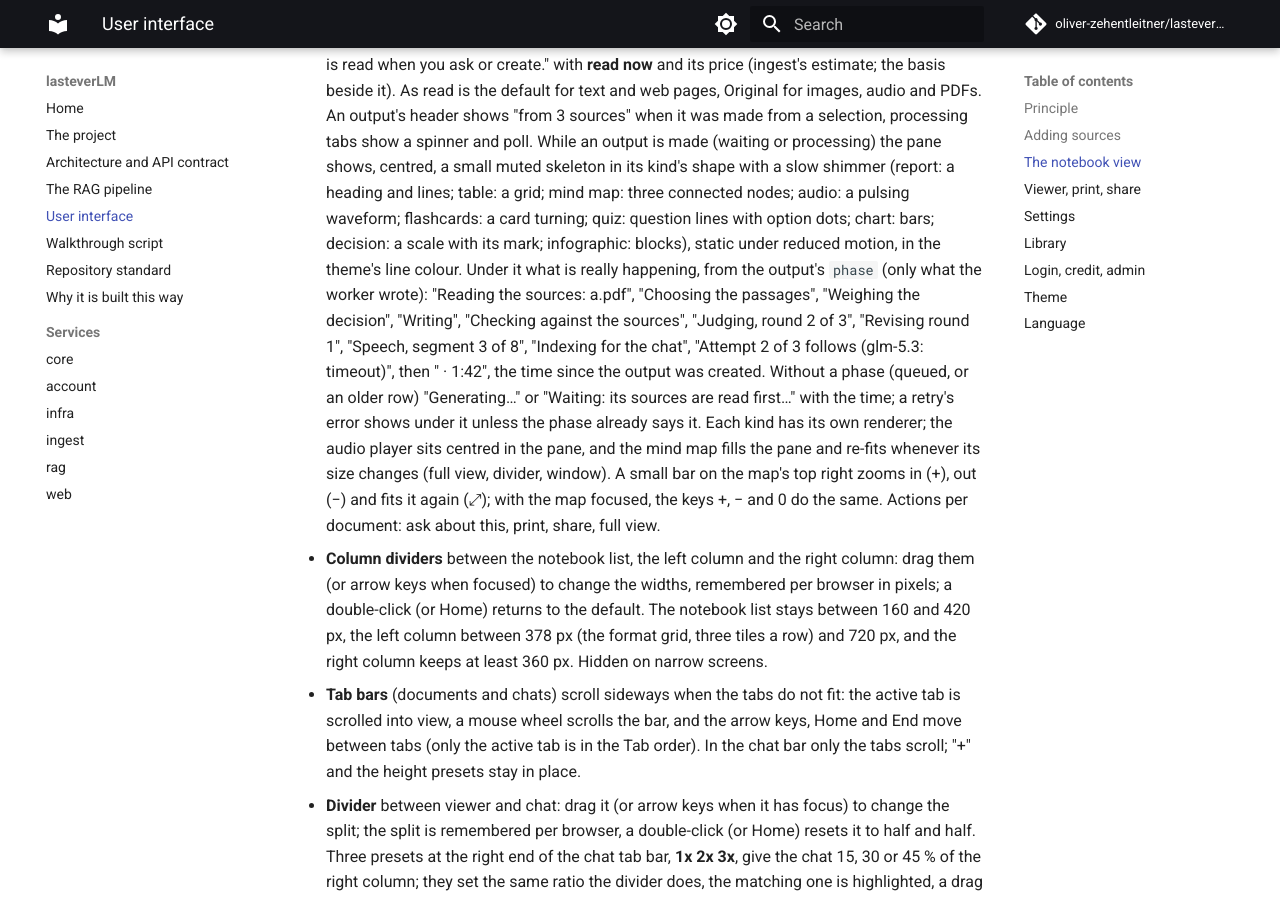
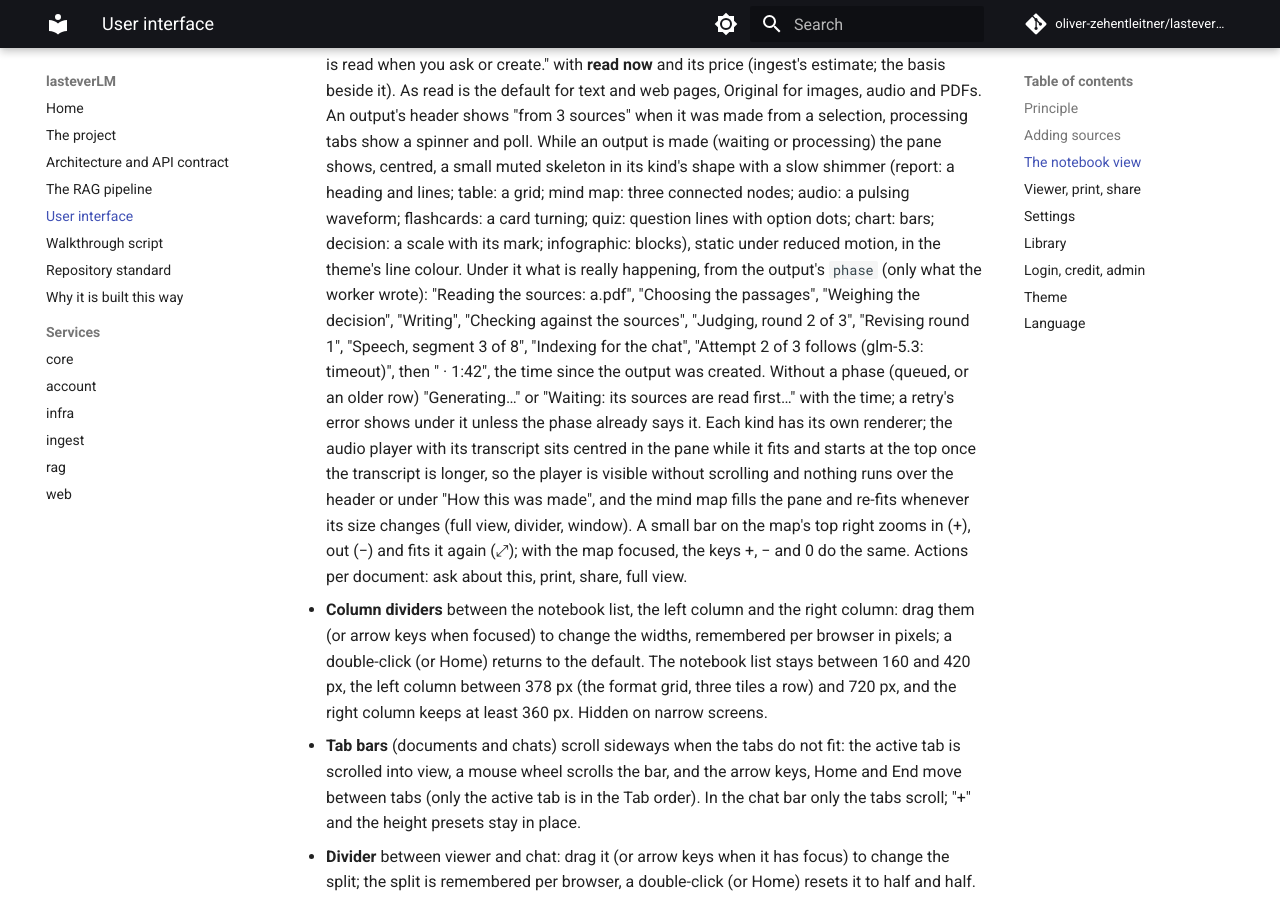
Before and after one commit to oliver-zehentleitner-aigent/lasteverLM, an MkDocs documentation site: the page built from docs/ui.md, in a window 1280 px wide and 900 px high, scrolled down 4773 px. Built offline with MkDocs 1.6.1 and Material for MkDocs 9.7.7, drawn with Linux system fonts in a browser that asks for light colours; comment, search, counter and statistics services are not loaded.

Commit message:
web: the audio view keeps its content height and centres only while it fits

```diff
--- a/docs/ui.md
+++ b/docs/ui.md
@@ -268,7 +268,10 @@
   Without a phase (queued, or an older row) "Generating…" or "Waiting:
   its sources are read first…" with the time; a retry's error shows
   under it unless the phase already says it. Each kind has its own renderer; the audio
-  player sits centred in the pane, and the mind map fills the pane and
+  player with its transcript sits centred in the pane while it fits and
+  starts at the top once the transcript is longer, so the player is
+  visible without scrolling and nothing runs over the header or under
+  "How this was made", and the mind map fills the pane and
   re-fits whenever its size changes (full view, divider, window). A
   small bar on the map's top right zooms in (+), out (−) and fits it
   again (⤢); with the map focused, the keys +, − and 0 do the same.
--- a/web/src/components/outputs/AudioView.tsx
+++ b/web/src/components/outputs/AudioView.tsx
@@ -30,7 +30,7 @@
     onExpired().then(setSrc, () => setFailed(true))
   }
 
-  // one block, centred in the viewer by the stylesheet
+  // one block: centred in the viewer while it fits, from the top once it does not
   return (
     <div className="audio-view">
       {failed ? (
```
Also changed, not shown: web/CHANGELOG.md (+4 -0 lines), web/src/styles.css (+8 -2 lines).
